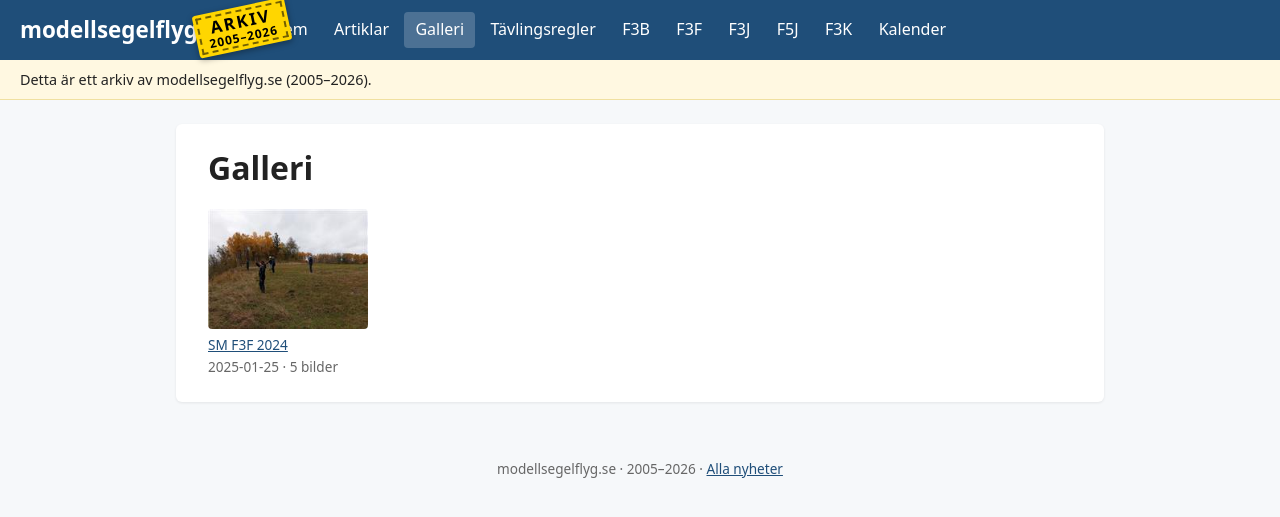
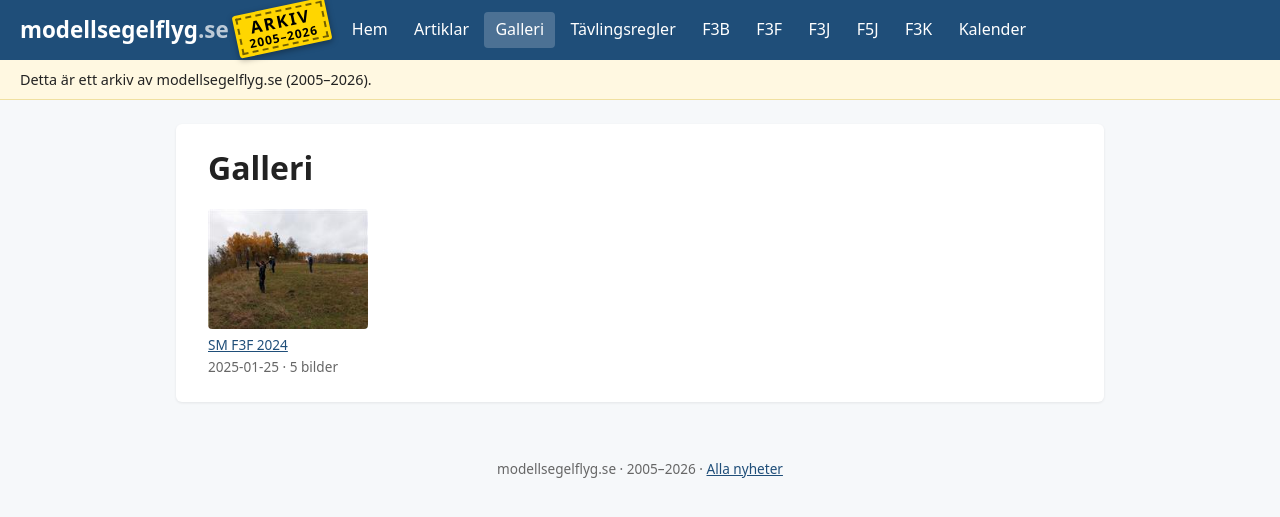
Before and after one commit to boomerxe3/msf-arkiv-prototyp, a Jekyll site: the page built from galleri.html, in a window 1280 px wide. Shown: the top 517 px of the page. Built offline with Jekyll 4.4.1, drawn with Linux system fonts in a browser that asks for light colours.

Commit message:
Justera stämpelns placering
Co-authored-by: Copilot App <223556219+Copilot@users.noreply.github.com>

```diff
--- a/assets/css/style.css
+++ b/assets/css/style.css
@@ -10,10 +10,10 @@ a { color: var(--blue); }
 img { max-width: 100%; height: auto; }
 
 .site-header { background: var(--blue); color: #fff; padding: 0.75rem 1.25rem; display: flex; flex-wrap: wrap; align-items: center; gap: 1rem 2rem; }
-.logo { position: relative; display: inline-block; color: #fff; font-weight: 700; font-size: 1.4rem; text-decoration: none; padding-right: 0; }
+.logo { position: relative; display: inline-block; color: #fff; font-weight: 700; font-size: 1.4rem; text-decoration: none; padding-right: 5rem; }
 .logo span { opacity: 0.7; }
 .logo-badge {
-  position: absolute; right: -3.75rem; top: 50%;
+  position: absolute; right: -1.25rem; top: 50%;
   transform: translateY(-55%) rotate(-12deg);
   background: #ffd600; color: #000; border-radius: 3px;
   font-size: 0.75rem; font-weight: 800; line-height: 1.1; letter-spacing: 0.08em; text-transform: uppercase; text-align: center; white-space: nowrap;
```
